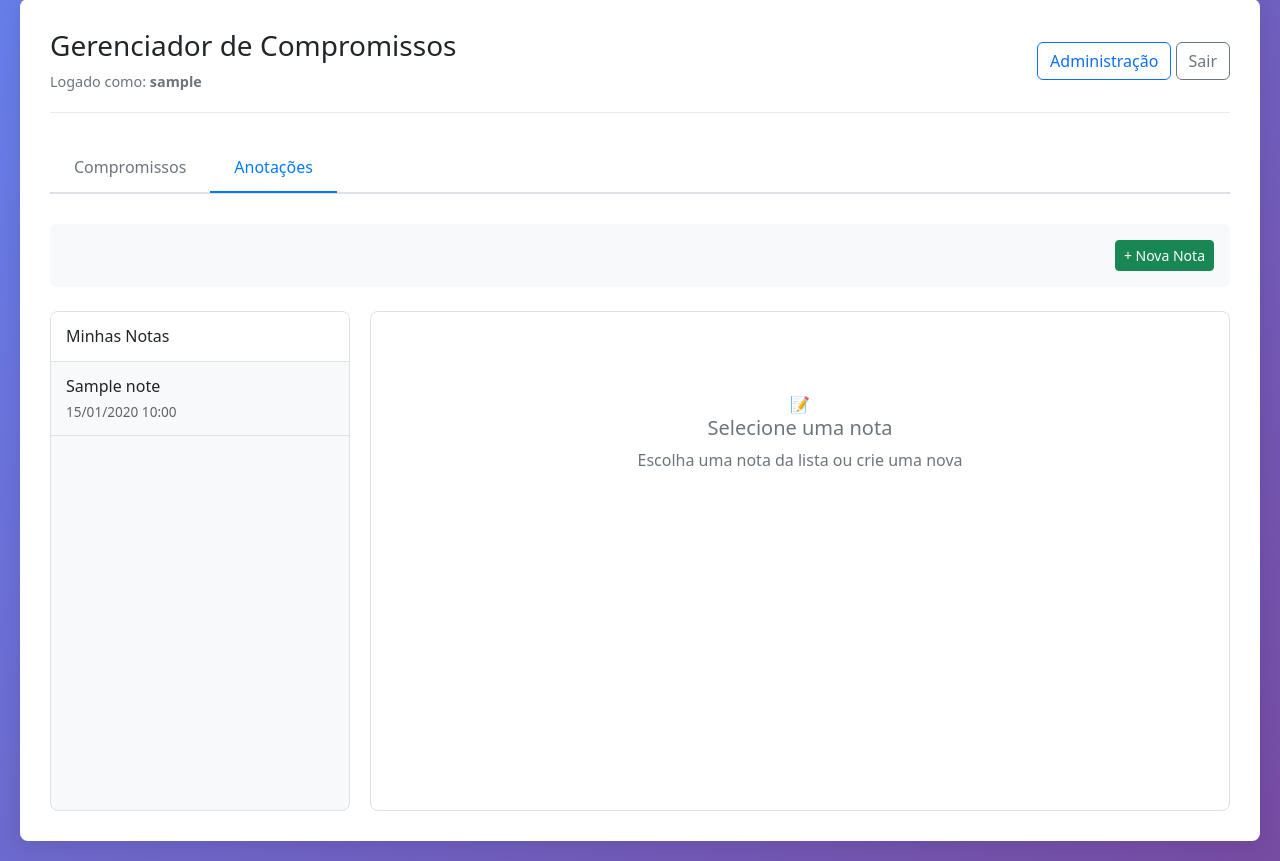
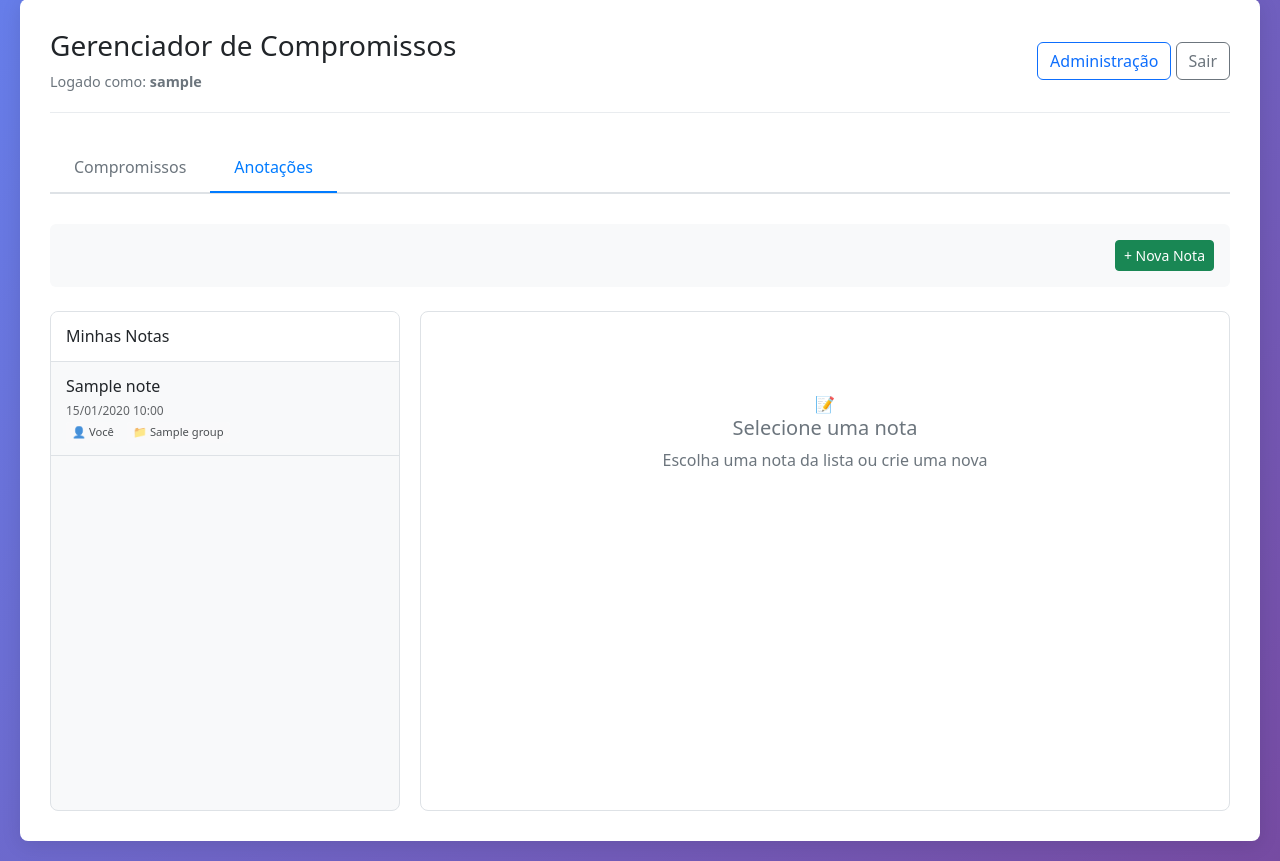
Before and after one commit to Corolario/agenda-tarefas, a Flask app: page /notas in a window 1280 px wide. Shown: the part 21-882 px from the top of the page. Run offline with Flask 3, Linux system fonts and the light colour scheme; a user stored in the database is signed in; tables that the repository leaves empty hold one stand-in row (values such as "Sample post"); some libraries are stand-ins or nearby versions.

Commit message:
feat: Melhorias na funcionalidade de Anotações
Implementa três melhorias importantes no sistema de anotações:

1. Lista de notas agora exibe mais informações:
   - Usuário que criou a nota (ou "Você" se for o usuário atual)
   - Grupo a que a nota pertence
   - Layout aprimorado com badges visuais

2. Restrição de deleção:
   - Apenas o criador da nota pode deletá-la
   - Botão de deletar oculto para usuários não-criadores
   - Validação no backend e frontend

3. Alteração de grupo pelo criador:
   - Campo select para alterar o grupo da nota
   - Disponível apenas para o criador
   - Auto-save ao mudar o grupo
   - Atualização em tempo real na sidebar

Arquivos modificados:
- app.py: Atualiza lógica de deleção e alteração de grupo
- templates/notas.html: UI aprimorada com novas informações e controles

```diff
--- a/app.py
+++ b/app.py
@@ -383,6 +383,14 @@ def atualizar_nota(id):
     if note.task_group not in current_user.task_groups:
         return {'success': False, 'message': 'Você não tem permissão para editar esta nota.'}, 403
 
+    # Apenas o criador pode alterar o grupo
+    task_group_id = request.form.get('task_group_id', type=int)
+    if task_group_id and note.user_id == current_user.id:
+        # Verificar se o usuário pertence ao novo grupo
+        new_group = TaskGroup.query.get(task_group_id)
+        if new_group and new_group in current_user.task_groups:
+            note.task_group_id = task_group_id
+
     content = request.form.get('content', '')
     title = request.form.get('title', '').strip()
 
@@ -391,22 +399,26 @@ def atualizar_nota(id):
     note.content = content
     db.session.commit()
 
-    return {'success': True, 'message': 'Nota atualizada com sucesso!'}
+    return {
+        'success': True,
+        'message': 'Nota atualizada com sucesso!',
+        'group_name': note.task_group.name
+    }
 
 
 @app.route('/notas/<int:id>/deletar', methods=['POST'])
 @login_required
 def deletar_nota(id):
-    """Deletar nota"""
+    """Deletar nota - apenas o criador pode deletar"""
     note = Note.query.get_or_404(id)
 
-    # Verificar permissões
+    # Verificar permissões - apenas o criador pode deletar
+    if note.user_id != current_user.id:
+        flash('Apenas o criador da nota pode deletá-la.', 'danger')
+        return redirect(url_for('notas'))
+
     task_group = note.task_group
     if task_group not in current_user.task_groups:
-        flash('Você não tem permissão para deletar esta nota.', 'danger')
-        return redirect(url_for('notas'))
-
-    if not current_user.is_admin and note.user_id != current_user.id:
         flash('Você não tem permissão para deletar esta nota.', 'danger')
         return redirect(url_for('notas'))
 
--- a/templates/notas.html
+++ b/templates/notas.html
@@ -18,7 +18,7 @@
     }
 
     .notes-sidebar {
-        width: 300px;
+        width: 350px;
         border: 1px solid #dee2e6;
         border-radius: 8px;
         overflow-y: auto;
@@ -57,8 +57,28 @@
     }
 
     .note-item-meta {
-        font-size: 0.85rem;
+        font-size: 0.75rem;
         opacity: 0.7;
+        margin-top: 4px;
+    }
+
+    .note-item-info {
+        font-size: 0.75rem;
+        opacity: 0.8;
+        margin-top: 2px;
+    }
+
+    .note-item-badge {
+        display: inline-block;
+        padding: 2px 6px;
+        border-radius: 3px;
+        font-size: 0.7rem;
+        margin-right: 4px;
+        background: rgba(255, 255, 255, 0.2);
+    }
+
+    .note-item.active .note-item-badge {
+        background: rgba(255, 255, 255, 0.3);
     }
 
     .note-editor-title {
@@ -207,6 +227,10 @@
                 <div class="note-item-meta">
                     {{ note.updated_at.strftime('%d/%m/%Y %H:%M') }}
                 </div>
+                <div class="note-item-info">
+                    <span class="note-item-badge">👤 {% if note.user_id == current_user.id %}Você{% else %}{{ note.usuario.username }}{% endif %}</span>
+                    <span class="note-item-badge">📁 {{ note.task_group.name }}</span>
+                </div>
             </div>
             {% endfor %}
         {% else %}
@@ -227,6 +251,23 @@
                value="{{ current_note.title }}"
                placeholder="Título da nota...">
 
+        {% if current_note.user_id == current_user.id %}
+        <div class="mb-3">
+            <label for="noteGroup" class="form-label text-muted" style="font-size: 0.9rem;">Grupo:</label>
+            <select class="form-select form-select-sm" id="noteGroup" style="max-width: 300px;">
+                {% for group in user_groups %}
+                <option value="{{ group.id }}" {% if current_note.task_group_id == group.id %}selected{% endif %}>
+                    {{ group.name }}
+                </option>
+                {% endfor %}
+            </select>
+        </div>
+        {% else %}
+        <div class="mb-3">
+            <small class="text-muted">Grupo: <strong>{{ current_note.task_group.name }}</strong> (somente leitura)</small>
+        </div>
+        {% endif %}
+
         <textarea class="note-editor-content"
                   id="noteContent"
                   placeholder="Comece a escrever suas anotações...">{{ current_note.content }}</textarea>
@@ -235,12 +276,14 @@
             <button type="button" class="btn btn-primary" onclick="saveNote()">
                 Salvar Manualmente
             </button>
+            {% if current_note.user_id == current_user.id %}
             <form method="POST" action="{{ url_for('deletar_nota', id=current_note.id) }}"
                   onsubmit="return confirm('Tem certeza que deseja deletar esta nota?');"
                   style="display: inline;">
                 <input type="hidden" name="csrf_token" value="{{ csrf_token() }}">
                 <button type="submit" class="btn btn-danger">Deletar</button>
             </form>
+            {% endif %}
         </div>
 
         <input type="hidden" id="currentNoteId" value="{{ current_note.id }}">
@@ -294,6 +337,16 @@ document.getElementById('noteTitle').addEventListener('input', function() {
         saveNote();
     }, 1500);
 });
+
+// Auto-save ao mudar o grupo (se o campo existir)
+const noteGroupSelect = document.getElementById('noteGroup');
+if (noteGroupSelect) {
+    noteGroupSelect.addEventListener('change', function() {
+        isDirty = true;
+        showSaveIndicator('saving');
+        saveNote();
+    });
+}
 {% endif %}
 
 function showSaveIndicator(state) {
@@ -315,15 +368,22 @@ function saveNote() {
     const content = document.getElementById('noteContent').value;
     const title = document.getElementById('noteTitle').value;
     const csrfToken = document.getElementById('csrfToken').value;
+    const noteGroupSelect = document.getElementById('noteGroup');
+    const groupId = noteGroupSelect ? noteGroupSelect.value : '';
 
     if (!isDirty) return;
+
+    let body = `content=${encodeURIComponent(content)}&title=${encodeURIComponent(title)}&csrf_token=${csrfToken}`;
+    if (groupId) {
+        body += `&task_group_id=${groupId}`;
+    }
 
     fetch(`/notas/${noteId}/atualizar`, {
         method: 'POST',
         headers: {
             'Content-Type': 'application/x-www-form-urlencoded',
         },
-        body: `content=${encodeURIComponent(content)}&title=${encodeURIComponent(title)}&csrf_token=${csrfToken}`
+        body: body
     })
     .then(response => response.json())
     .then(data => {
@@ -335,6 +395,14 @@ function saveNote() {
             const activeItem = document.querySelector('.note-item.active .note-item-title');
             if (activeItem) {
                 activeItem.textContent = title;
+            }
+
+            // Atualizar grupo na sidebar se mudou
+            if (groupId && data.group_name) {
+                const activeGroupBadge = document.querySelector('.note-item.active .note-item-info span:nth-child(2)');
+                if (activeGroupBadge) {
+                    activeGroupBadge.textContent = '📁 ' + data.group_name;
+                }
             }
         }
     })
```
